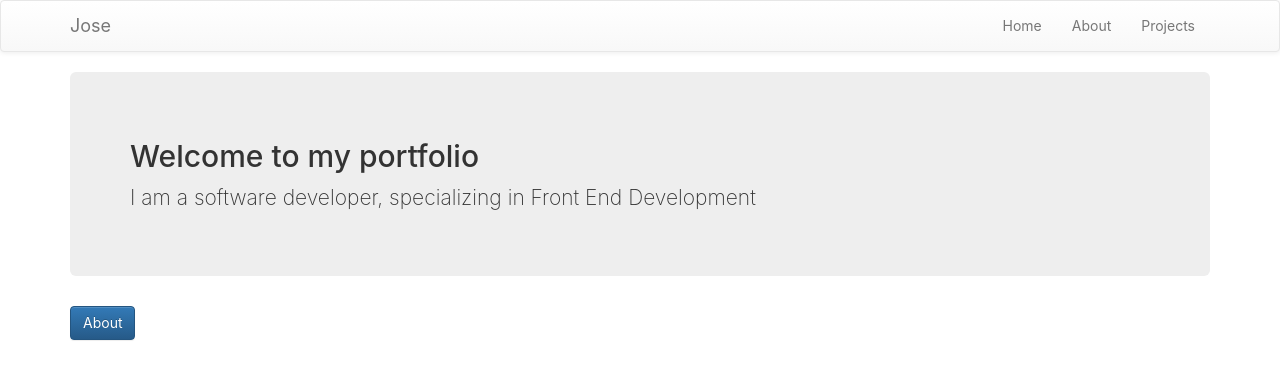
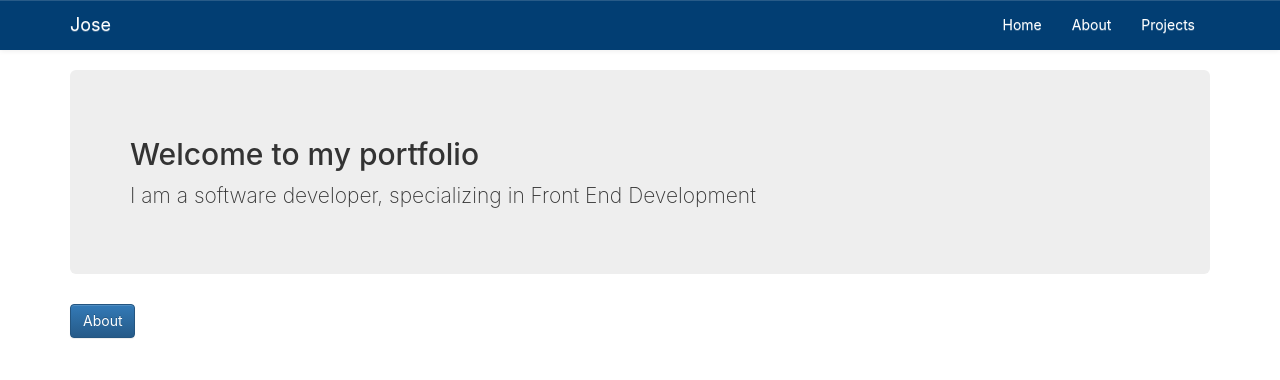
Before and after one commit to jomartinez27/react-port, a React (Create React App) app: page / in a window 1280 px wide. Shown: the top 380 px of the page. Built offline with nearby package versions, Linux system fonts and the light colour scheme.

Commit message:
Add styling to navbar

```diff
--- /dev/null
+++ b/src/components/CustomNav.css
@@ -0,0 +1,39 @@
+nav.navbar, navbar-default {
+  background-color: #023E73 !important;
+}
+
+.navbar-default {
+  background-image: none;
+  border: none;
+  border-radius: 0;
+}
+
+.navbar-default .navbar-nav > li > a {
+  color: white;
+}
+
+.navbar-default .navbar-brand {
+  color: white;
+}
+
+.navbar-default .navbar-toggle {
+  border-color: white;
+}
+
+.navbar-default .navbar-toggle .icon-bar {
+  background-color: white;
+}
+
+.navbar-default .navbar-toggle:focus, .navbar-default .navbar-toggle:hover {
+  background-color: transparent;
+}
+
+.navbar-default .navbar-brand:focus, .navbar-default .navbar-brand:hover {
+  color: black;
+  background-color: #04D98B;
+}
+
+.navbar-default .navbar-nav>li>a:focus, .navbar-default .navbar-nav>li>a:hover {
+  color: black;
+  background-color: #04D98B;
+}
--- a/src/components/CustomNav.jsx
+++ b/src/components/CustomNav.jsx
@@ -1,11 +1,12 @@
 import React from 'react';
 import { Navbar, Nav, NavItem } from 'react-bootstrap';
 import { Link } from 'react-router-dom';
+import './CustomNav.css'
 
 class CustomNav extends React.Component {
   render () {
     return (
-      <Navbar default collapseOnSelct>
+      <Navbar default collapseOnSelect>
         <Navbar.Header>
           <Navbar.Brand>
             <Link to="/">Jose</Link>
```
